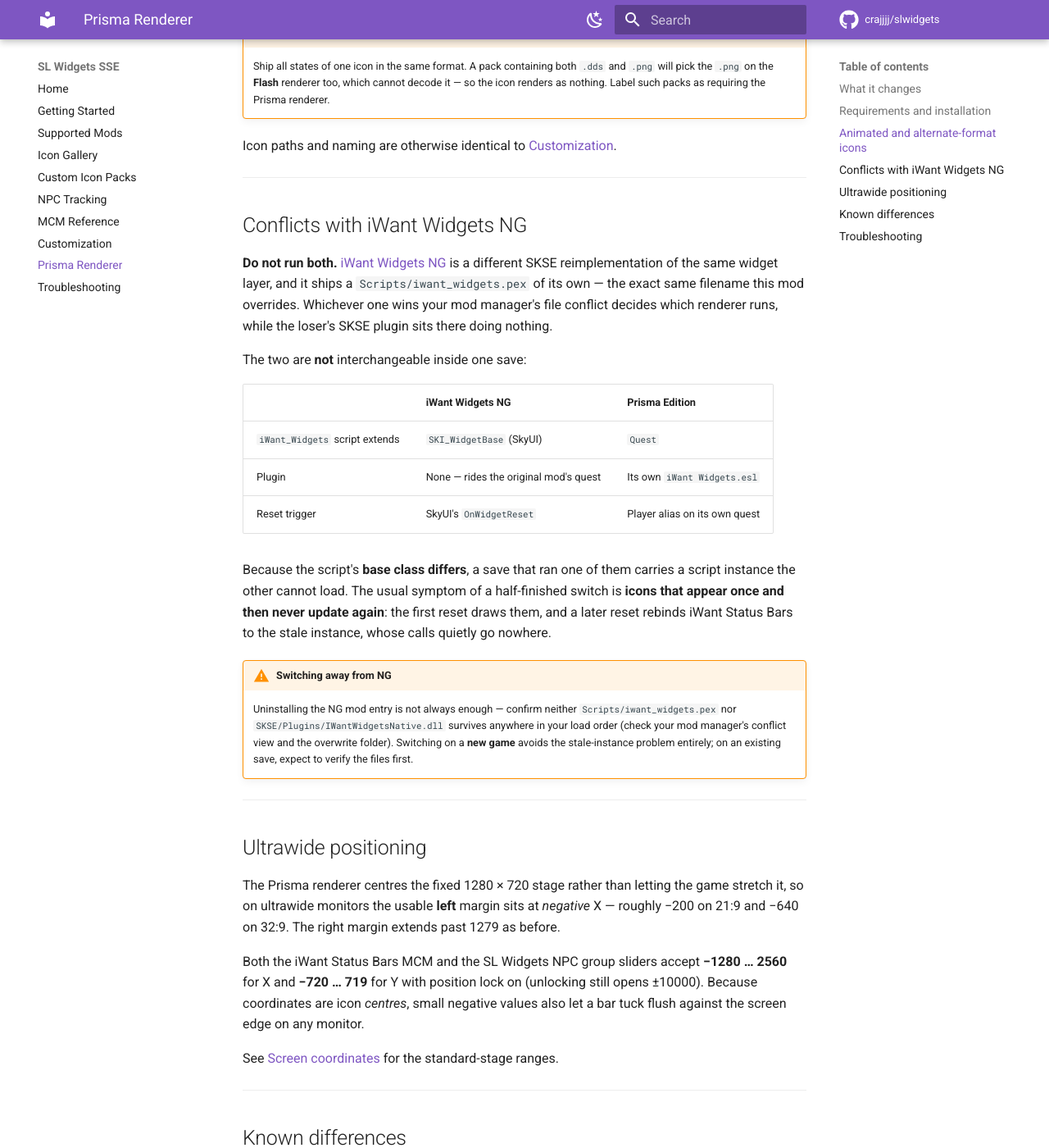
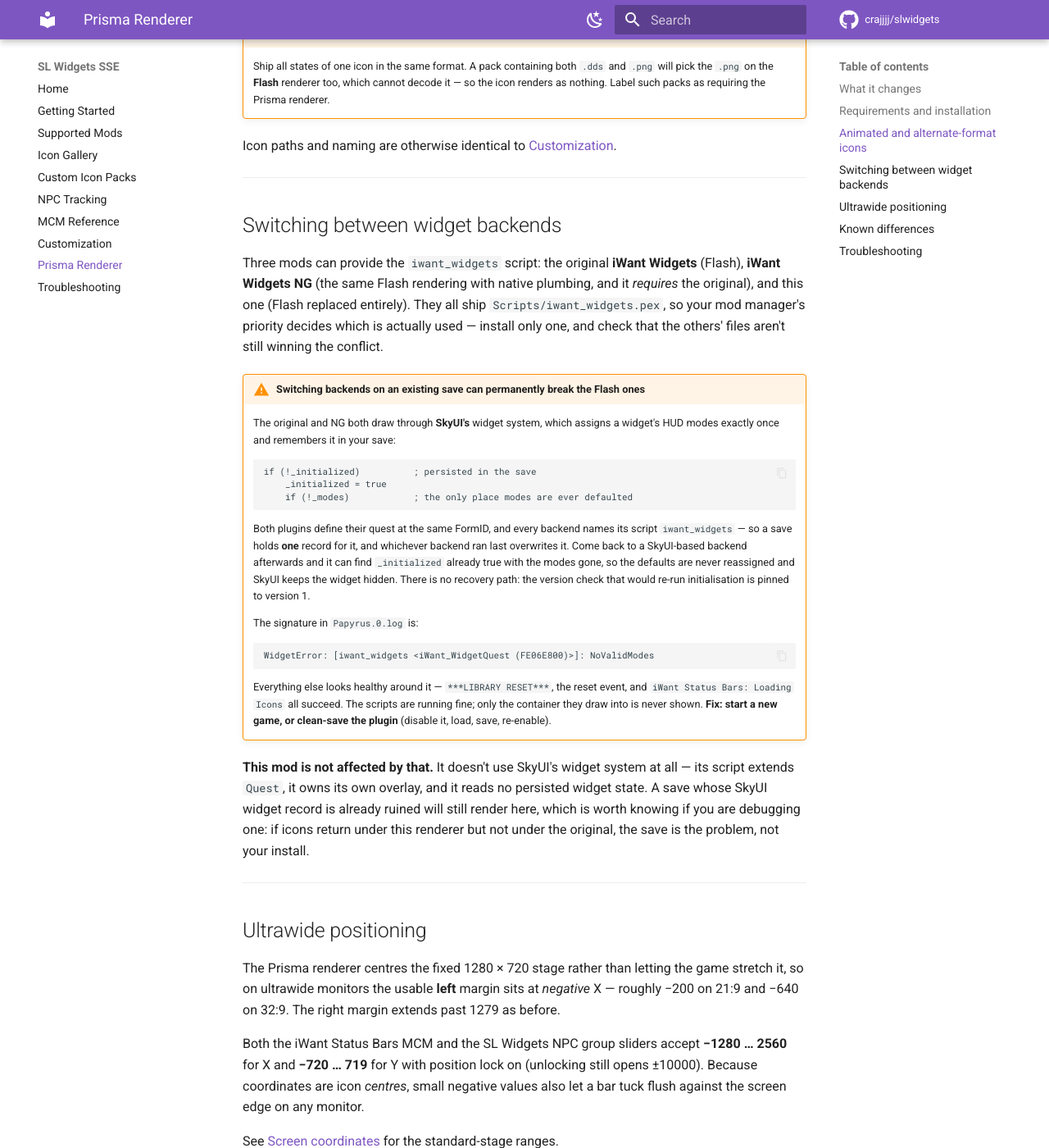
Before and after one commit to crajjjj/slwidgets, an MkDocs documentation site: the page built from docs/prisma.md, in a window 1280 px wide and 1400 px high, scrolled down 2339 px. Shown: the whole window at 82% size. Built offline with MkDocs 1.6.1 and Material for MkDocs 9.7.7, drawn with Linux system fonts in a browser that asks for light colours; comment, search, counter and statistics services are not loaded.

Commit message:
docs: explain the NoValidModes save trap when switching widget backends
SkyUI defaults a widget's HUD modes once behind a persisted flag, and all
three backends share one script record, so switching can leave the flag
set with the modes gone - hidden widgets, no recovery. The Prisma
renderer is immune since it uses no SkyUI widget state.

````diff
--- a/docs/prisma.md
+++ b/docs/prisma.md
@@ -75,22 +75,30 @@
 
 ---
 
-## Conflicts with iWant Widgets NG
+## Switching between widget backends
 
-**Do not run both.** [iWant Widgets NG](https://www.nexusmods.com/skyrimspecialedition/mods/96410) is a different SKSE reimplementation of the same widget layer, and it ships a `Scripts/iwant_widgets.pex` of its own — the exact same filename this mod overrides. Whichever one wins your mod manager's file conflict decides which renderer runs, while the loser's SKSE plugin sits there doing nothing.
+Three mods can provide the `iwant_widgets` script: the original **iWant Widgets** (Flash), **iWant Widgets NG** (the same Flash rendering with native plumbing, and it *requires* the original), and this one (Flash replaced entirely). They all ship `Scripts/iwant_widgets.pex`, so your mod manager's priority decides which is actually used — install only one, and check that the others' files aren't still winning the conflict.
 
-The two are **not** interchangeable inside one save:
+!!! warning "Switching backends on an existing save can permanently break the Flash ones"
+    The original and NG both draw through **SkyUI's** widget system, which assigns a widget's HUD modes exactly once and remembers it in your save:
 
-| | iWant Widgets NG | Prisma Edition |
-|---|---|---|
-| `iWant_Widgets` script extends | `SKI_WidgetBase` (SkyUI) | `Quest` |
-| Plugin | None — rides the original mod's quest | Its own `iWant Widgets.esl` |
-| Reset trigger | SkyUI's `OnWidgetReset` | Player alias on its own quest |
+    ```papyrus
+    if (!_initialized)          ; persisted in the save
+        _initialized = true
+        if (!_modes)            ; the only place modes are ever defaulted
+    ```
 
-Because the script's **base class differs**, a save that ran one of them carries a script instance the other cannot load. The usual symptom of a half-finished switch is **icons that appear once and then never update again**: the first reset draws them, and a later reset rebinds iWant Status Bars to the stale instance, whose calls quietly go nowhere.
+    Both plugins define their quest at the same FormID, and every backend names its script `iwant_widgets` — so a save holds **one** record for it, and whichever backend ran last overwrites it. Come back to a SkyUI-based backend afterwards and it can find `_initialized` already true with the modes gone, so the defaults are never reassigned and SkyUI keeps the widget hidden. There is no recovery path: the version check that would re-run initialisation is pinned to version 1.
 
-!!! warning "Switching away from NG"
-    Uninstalling the NG mod entry is not always enough — confirm neither `Scripts/iwant_widgets.pex` nor `SKSE/Plugins/IWantWidgetsNative.dll` survives anywhere in your load order (check your mod manager's conflict view and the overwrite folder). Switching on a **new game** avoids the stale-instance problem entirely; on an existing save, expect to verify the files first.
+    The signature in `Papyrus.0.log` is:
+
+    ```
+    WidgetError: [iwant_widgets <iWant_WidgetQuest (FE06E800)>]: NoValidModes
+    ```
+
+    Everything else looks healthy around it — `***LIBRARY RESET***`, the reset event, and `iWant Status Bars: Loading Icons` all succeed. The scripts are running fine; only the container they draw into is never shown. **Fix: start a new game, or clean-save the plugin** (disable it, load, save, re-enable).
+
+**This mod is not affected by that.** It doesn't use SkyUI's widget system at all — its script extends `Quest`, it owns its own overlay, and it reads no persisted widget state. A save whose SkyUI widget record is already ruined will still render here, which is worth knowing if you are debugging one: if icons return under this renderer but not under the original, the save is the problem, not your install.
 
 ---
 
````
Also changed, not shown: docs/troubleshooting.md (+12 -0 lines).
